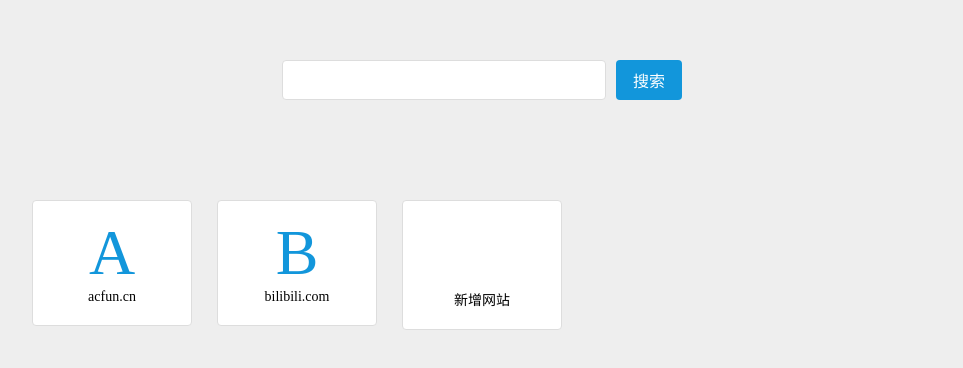
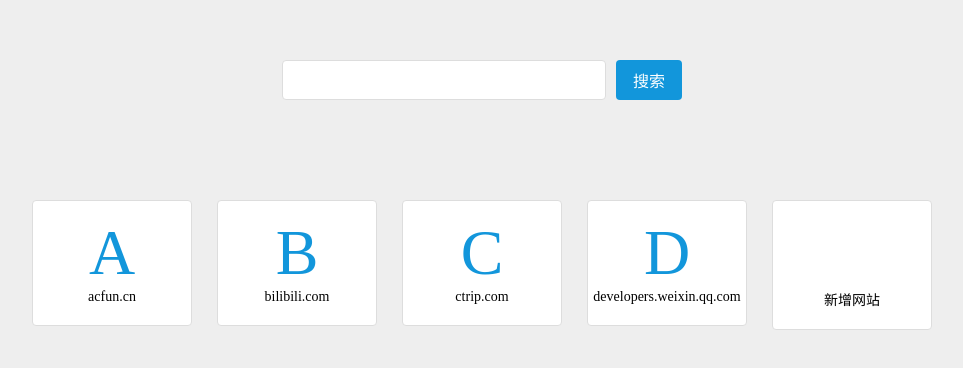
Before and after one commit to chinonnan/webnav, a website: page src/index.html in a window 1280 px wide. Shown: the whole page, without its empty margins (158-1121 px from the left). Drawn offline with nearby package versions, Linux system fonts and the light colour scheme.

Commit message:
add initial website

```diff
--- a/src/main.js
+++ b/src/main.js
@@ -7,6 +7,8 @@ const xObject = JSON.parse(x);
 const hashMap = xObject || [
     { logo: 'A', url: 'https://www.acfun.cn' },
     { logo: 'B', url: 'https://www.bilibili.com' },
+    { logo: 'C', url: 'https://www.ctrip.com' },
+    { logo: 'D', url: 'https://developers.weixin.qq.com' }
 ];
 
 const removeHttps = (url) => {
```
Also changed, not shown: dist/index.html, 4 other files.
